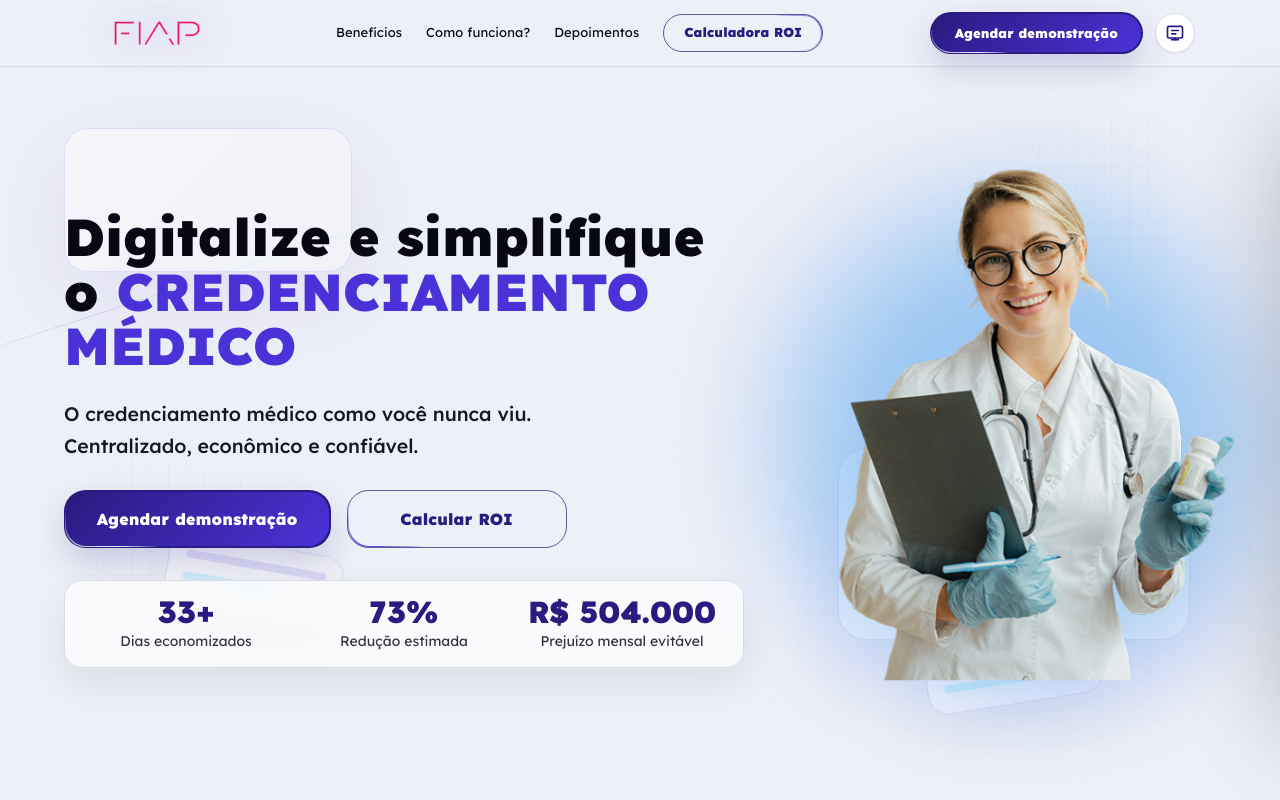
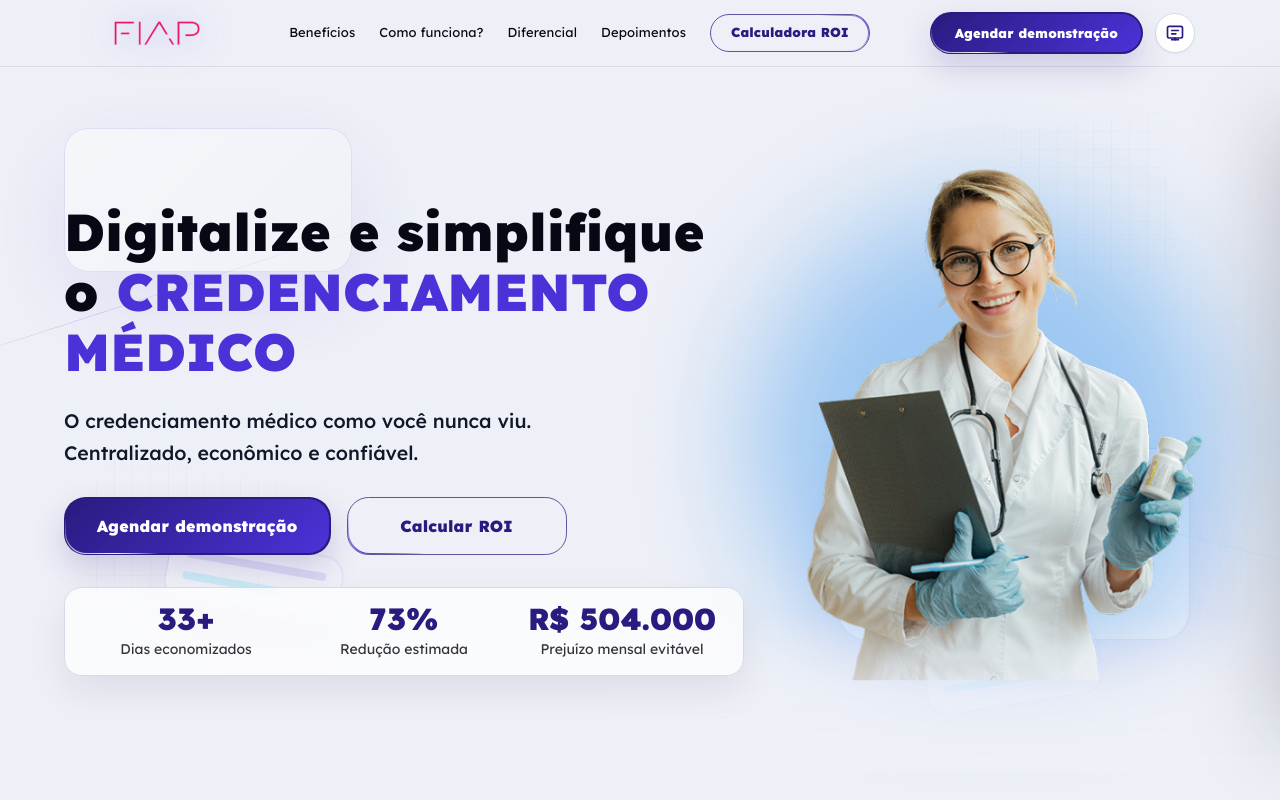
Before and after one commit to r3vmarcos/challenge-hss-fiap-1twdor-2025, a React (Vite) app: page / in a window 1280 px wide. Shown: the top 800 px of the page. Built offline with nearby package versions, Linux system fonts and the light colour scheme.

Commit message:
Adiciona diferencial e gradiente no hero

```diff
--- a/src/components/cabecalho.tsx
+++ b/src/components/cabecalho.tsx
@@ -12,6 +12,7 @@ interface CabecalhoProps {
 const links = [
   { href: "#beneficios", label: "Benefícios" },
   { href: "#como-funciona", label: "Como funciona?" },
+  { href: "#processo-sem-hss", label: "Diferencial" },
   { href: "#depoimentos", label: "Depoimentos" },
   { href: "#roi", label: "Calculadora ROI", destaque: true },
 ];
--- a/src/components/hero-hss.tsx
+++ b/src/components/hero-hss.tsx
@@ -13,7 +13,7 @@ export function HeroHss(_props: HeroHssProps): JSX.Element {
     <section className="relative isolate mx-auto min-h-[calc(100vh-74px)] w-full max-w-[1320px] overflow-hidden bg-[#eef0f7]/92 px-4 pb-10 pt-10 sm:px-8 md:pb-12 md:pt-14 lg:px-12 lg:pb-10 lg:pt-8 xl:px-16">
       <div className="relative z-10 mx-auto grid min-h-[calc(100vh-132px)] w-full max-w-[1240px] items-center gap-7 md:gap-8 lg:grid-cols-[minmax(680px,0.58fr)_minmax(0,0.42fr)] lg:gap-8">
         <div className="revelar-scroll relative z-20 w-full max-w-[720px] min-w-0 max-lg:mx-auto max-lg:text-center">
-          <h1 className="max-w-full text-[1.35rem] font-black leading-[1.05] tracking-normal text-[#070814] min-[380px]:text-[1.65rem] sm:text-[2.55rem] md:text-[3.15rem] lg:text-[3.05rem] xl:text-[3.25rem]">
+          <h1 className="max-w-full text-[1.35rem] font-black leading-[1.15] tracking-normal text-[#070814] min-[380px]:text-[1.65rem] sm:text-[2.55rem] md:text-[3.15rem] lg:text-[3.05rem] xl:text-[3.25rem]">
             <span className="block whitespace-nowrap">Digitalize e simplifique</span>
             <span className="block whitespace-nowrap">
               o <span className="text-hss-violeta">CREDENCIAMENTO</span>
@@ -40,11 +40,15 @@ export function HeroHss(_props: HeroHssProps): JSX.Element {
           </div>
         </div>
 
-        <div className="revelar-scroll relative z-10 flex min-h-[330px] items-center justify-center overflow-visible sm:min-h-[430px] md:min-h-[530px] lg:absolute lg:inset-y-0 lg:right-[-5rem] lg:min-h-0 lg:w-[58%] lg:justify-center xl:right-[-6rem]">
+        <div className="revelar-scroll relative z-10 flex min-h-[330px] items-center justify-center overflow-visible sm:min-h-[430px] md:min-h-[530px] lg:absolute lg:inset-y-0 lg:right-[-5rem] lg:min-h-0 lg:w-[58%] lg:justify-center xl:right-[-4rem]">
           <img
             src={medicaHero}
             alt="Médica representando o credenciamento digital da Health Sync Solutions"
             className="relative z-10 w-full max-w-[430px] object-contain sm:max-w-[540px] md:max-w-[650px] lg:max-w-[760px] xl:max-w-[820px]"
+          />
+          <div
+            aria-hidden="true"
+            className="pointer-events-none absolute inset-x-0 bottom-0 z-20 h-24 bg-gradient-to-b from-transparent via-[#eef0f7]/75 to-[#eef0f7] sm:h-32 lg:h-40"
           />
         </div>
       </div>
```
Also changed, not shown: doc/info_project_files.md (+4 -3 lines), doc/validacao_final.md (+3 -0 lines), doc/changelog.md, 1 other file (tests, documents, lock files or other folders).
